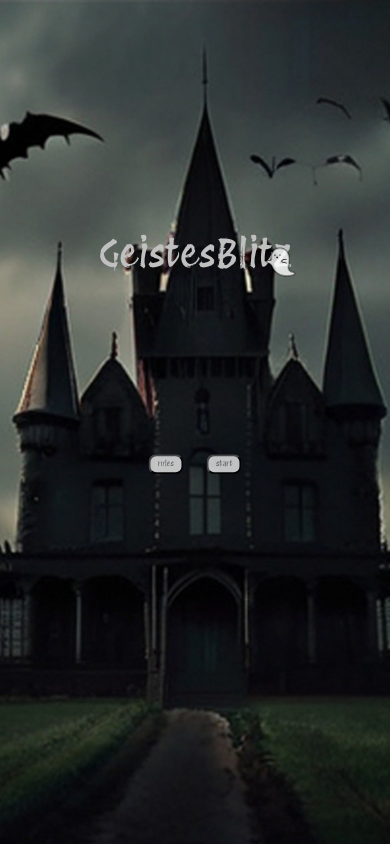
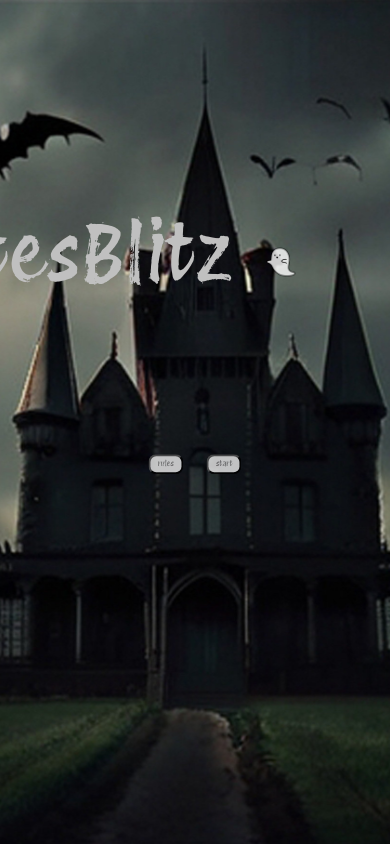
Before and after one commit to cloudream1108/GeistesBlitz, a plain HTML site: page index.html in a window 390 px wide. Drawn offline with Linux system fonts and the light colour scheme.

Commit message:
Update style.css

```diff
--- a/style.css
+++ b/style.css
@@ -288,7 +288,12 @@ body {
     background-image: url(images/castlePhone.jpg);
   }
   #title {
-    top: 30vh;
-    font-size: 10vw;
+    position: absolute;
+    top: 30%;
+    left: 10%;
+    transform: translate(-50%, -50%);
+    /* 物件基準點設為中心 */
+    font-size: 20vw;
+    font-family: 'Protest Revolution';
   }
 }
```
